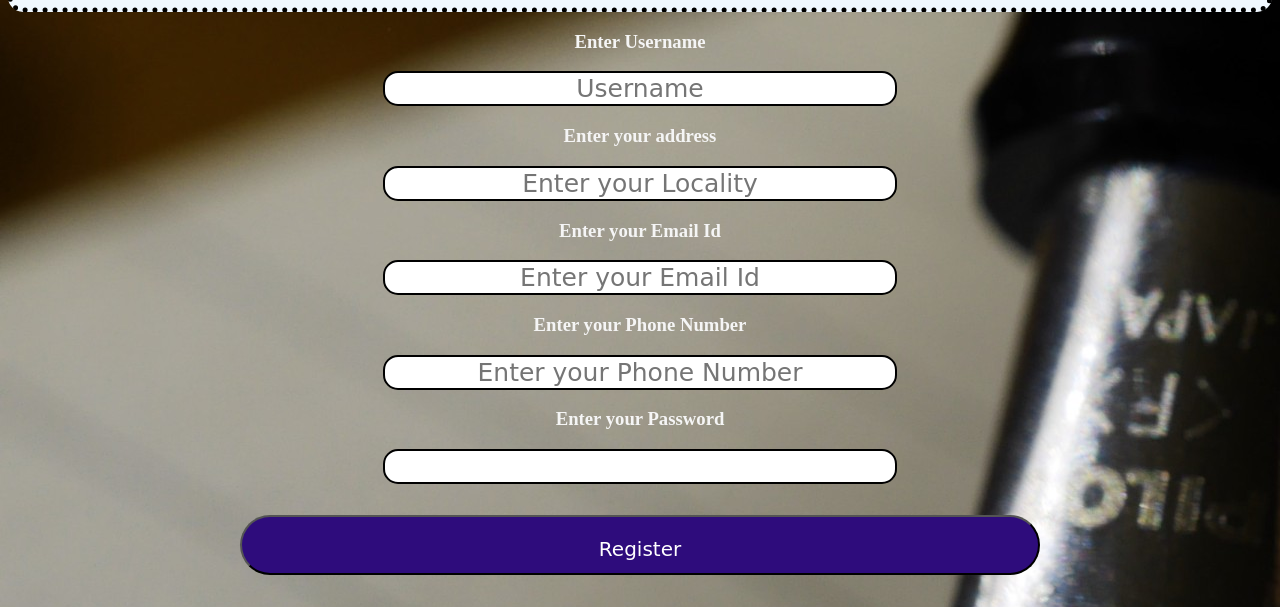
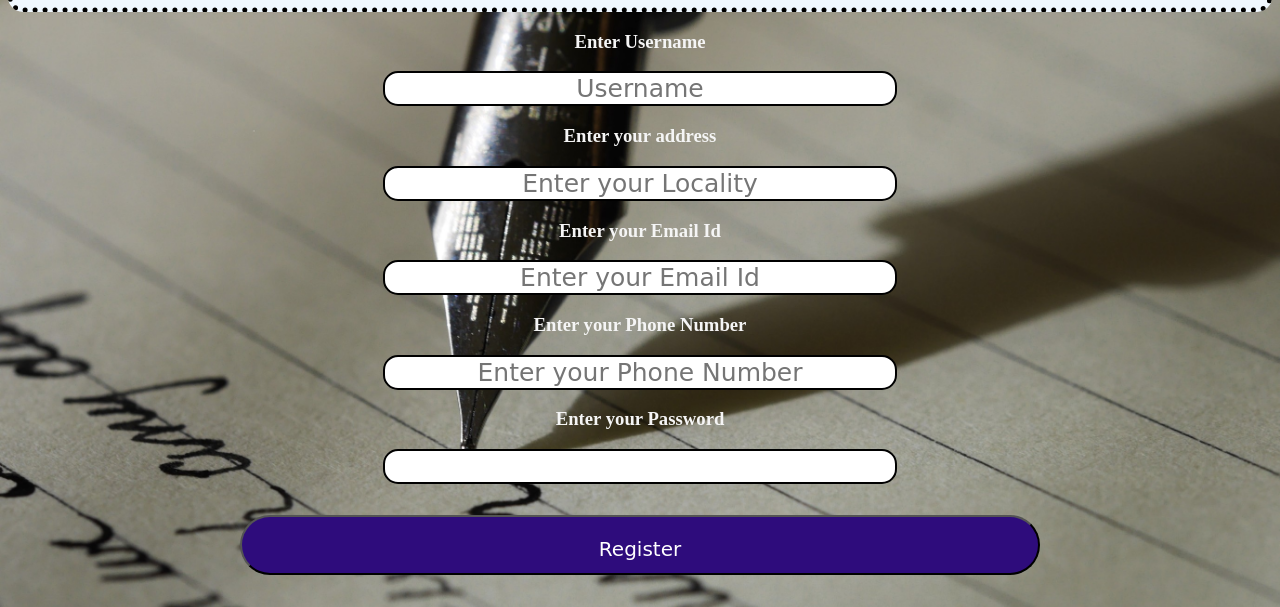
Before and after one commit to aye0013/sign, a plain HTML site: page index.html in a window 1280 px wide. Shown: the part 86-693 px from the top of the page. Drawn offline with Linux system fonts and the light colour scheme.

Commit message:
Update index.html

```diff
--- a/index.html
+++ b/index.html
@@ -12,6 +12,17 @@
         background: url('image/bg5.jpg');
         text-align: center;
     }
+    header::before{
+            background: url('image/bg5.jpg') no-repeat center center/cover;
+            content: "";
+            position: absolute;
+            top:0;
+            left: 0;
+            width: 100%;
+            height: 100%;
+            z-index: -1;
+
+        }
     .box1{
         text-align: center;
         border: 5px;
```
